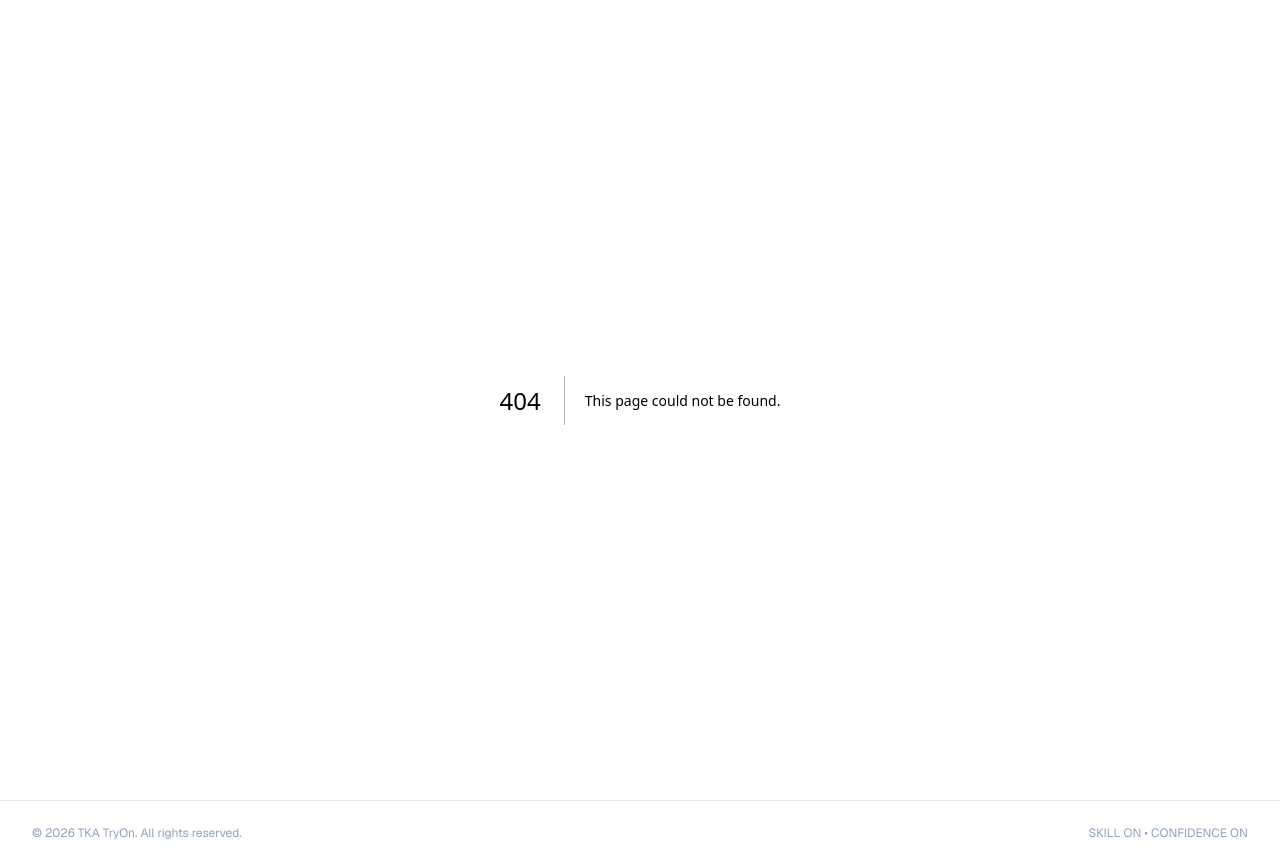
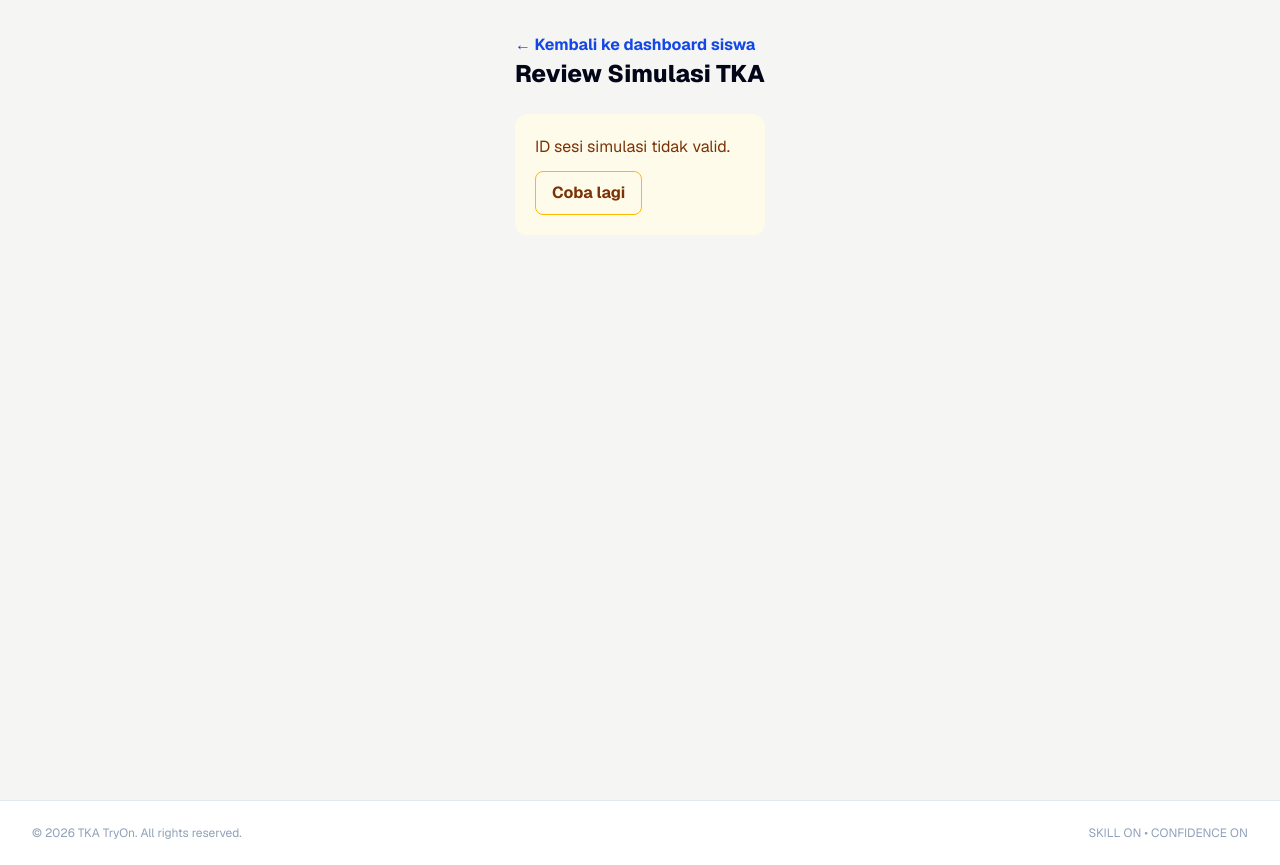
Before and after one commit to JohanDigitalLab/TKA_TryOn, a Next.js app: page /student/review/1 in a window 1280 px wide. Before the commit this address had no page. Built offline with nearby package versions, Linux system fonts and the light colour scheme; no server answers.

Commit message:
fix: restore review destination while preserving simplified student flow

```diff
--- a/src/app/layout.js
+++ b/src/app/layout.js
@@ -2,6 +2,7 @@
 import { Geist, Geist_Mono } from "next/font/google";
 import "./globals.css";
 import SiteFooter from "@/components/site-footer";
+import { Suspense } from "react";
 
 const geistSans = Geist({
   variable: "--font-geist-sans",
@@ -68,7 +69,7 @@ export default function RootLayout({ children }) {
         suppressHydrationWarning
       >
         {children}
-        <SiteFooter />
+        <Suspense fallback={null}><SiteFooter /></Suspense>
       </body>
     </html>
   );
--- a/src/app/student/results/page.js
+++ b/src/app/student/results/page.js
@@ -933,7 +933,7 @@ export default function StudentResultsPage() {
                     <p className="mt-2 rounded-lg bg-slate-50 p-3 text-sm text-slate-600">Memuat review jawaban…</p>
                   )}
                   {reviewAttemptId === session.attemptId && session.review && (
-                    <ReviewSession session={{ ...session, review: session.review }} />
+                    <ReviewSession session={{ ...session, review: session.review }} initiallyExpanded />
                   )}
                 </div>
               ))}
--- /dev/null
+++ b/src/app/student/review/[attemptId]/page.js
@@ -0,0 +1,55 @@
+"use client";
+
+import Link from "next/link";
+import { useParams } from "next/navigation";
+import { Suspense, useEffect, useState } from "react";
+import { supabase } from "@/lib/supabase";
+import { ReviewSession } from "../../results/page";
+
+function AttemptReview() {
+  const { attemptId } = useParams();
+  const [review, setReview] = useState(null);
+  const [error, setError] = useState("");
+  const [loading, setLoading] = useState(true);
+  const [retry, setRetry] = useState(0);
+
+  useEffect(() => {
+    let active = true;
+    async function load() {
+      setLoading(true);
+      setError("");
+      setReview(null);
+      try {
+        if (!/^[0-9a-f]{8}-[0-9a-f]{4}-[0-9a-f]{4}-[0-9a-f]{4}-[0-9a-f]{12}$/i.test(String(attemptId))) {
+          throw new Error("ID sesi simulasi tidak valid.");
+        }
+        const { data: userData, error: authError } = await supabase.auth.getUser();
+        if (authError || !userData?.user) throw new Error("Silakan masuk terlebih dahulu untuk melihat review milik Anda.");
+        const { data, error: requestError } = await supabase.rpc("get_exam_attempt_review", { p_attempt_id: attemptId });
+        if (requestError) throw requestError;
+        if (!Array.isArray(data?.questions)) throw new Error("Respons review server tidak valid.");
+        if (active) setReview(data);
+      } catch (caught) {
+        if (active) setError(caught.message || "Review belum berhasil dimuat.");
+      } finally {
+        if (active) setLoading(false);
+      }
+    }
+    void load();
+    return () => { active = false; };
+  }, [attemptId, retry]);
+
+  return (
+    <main className="mx-auto min-h-screen max-w-5xl space-y-6 px-4 py-8 sm:px-6">
+      <Link href="/student" className="font-bold text-blue-700 hover:underline">← Kembali ke dashboard siswa</Link>
+      <h1 className="text-2xl font-extrabold text-slate-950">Review Simulasi TKA</h1>
+      {loading && <p role="status">Memuat review jawaban…</p>}
+      {error && <div role="alert" className="rounded-xl bg-amber-50 p-5 text-amber-900"><p>{error}</p><button type="button" onClick={() => setRetry((value) => value + 1)} className="mt-3 rounded-lg border border-amber-400 px-4 py-2 font-bold">Coba lagi</button></div>}
+      {!loading && review && <ReviewSession key={attemptId} initiallyExpanded session={{ subjectIndex: 0, subject: "Simulasi TKA", score: review.score, totalQuestions: review.total_questions, correctAnswers: review.correct_answers, incorrectOrUnanswered: Math.max(0, Number(review.total_questions || 0) - Number(review.correct_answers || 0)), answeredCount: review.questions.filter((question) => Object.keys(question.answer_payload || {}).length > 0).length, review }} />}
+    </main>
+  );
+}
+
+export default function AttemptReviewPage() {
+  return <Suspense fallback={<p role="status">Memuat review jawaban…</p>}><AttemptReview /></Suspense>;
+}
```
